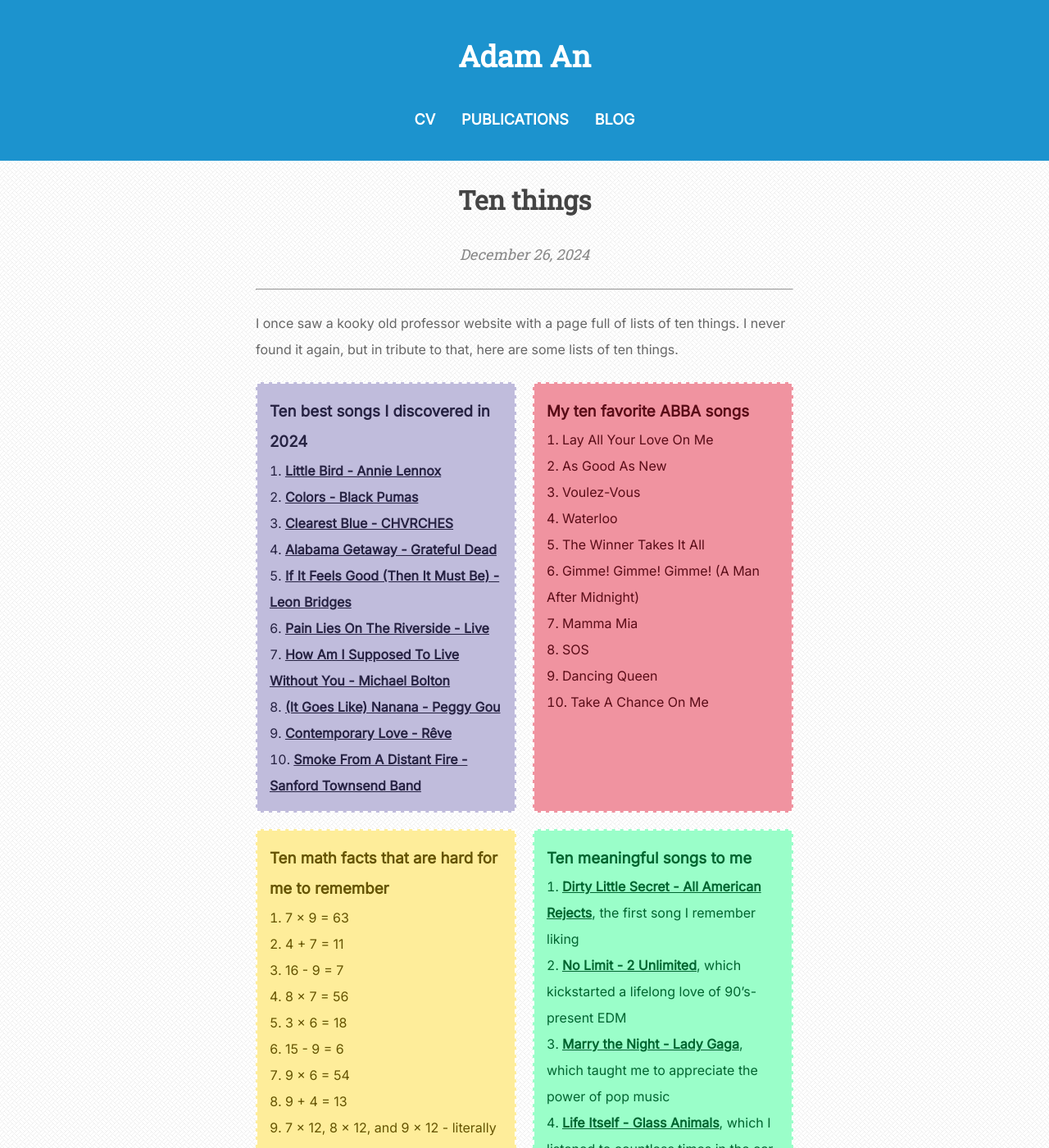
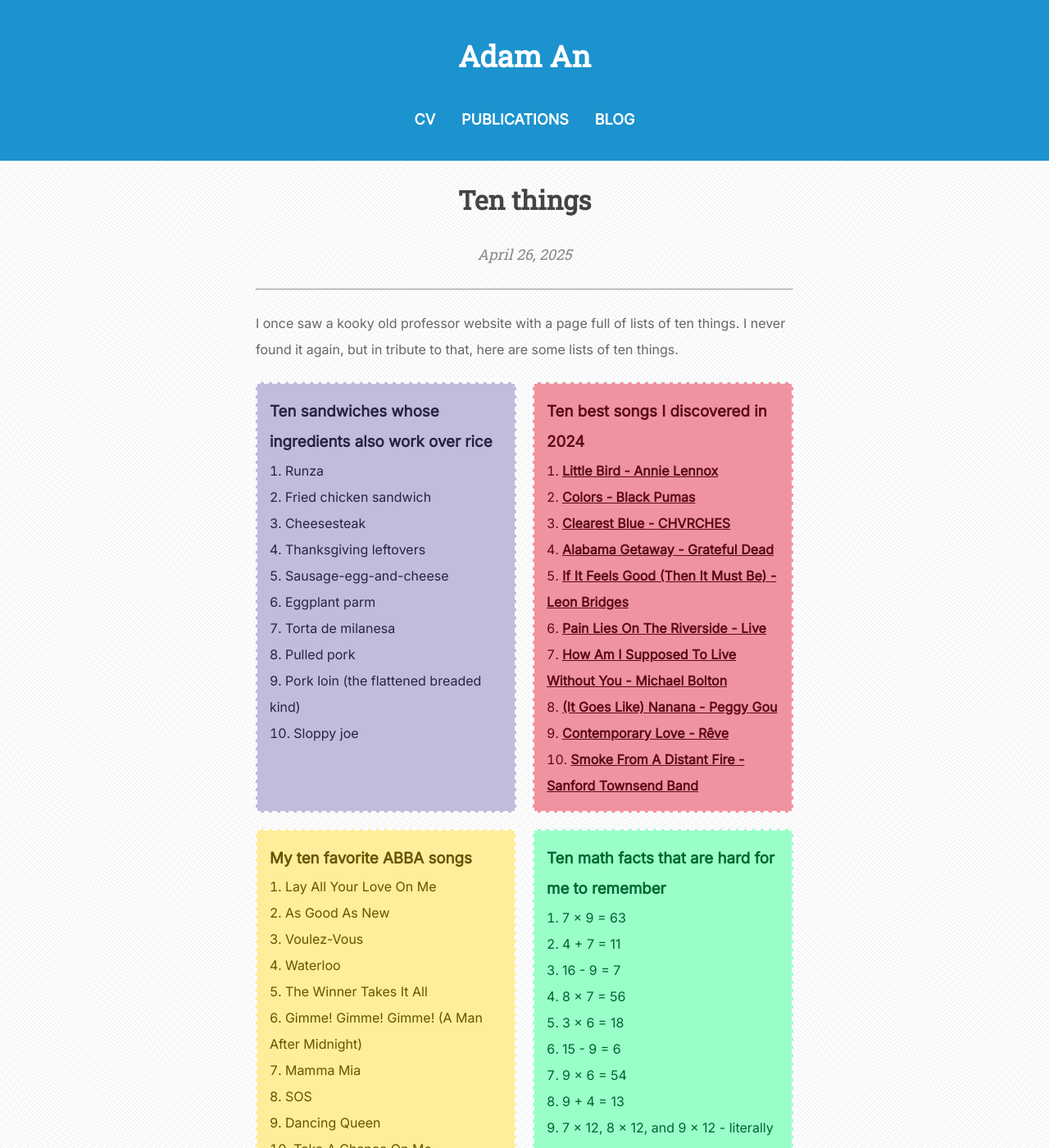
Before and after one commit to theycallmezeal/theycallmezeal.github.io, a Jekyll site: the page built from _posts/2025-04-26-ten-things.md, in a window 1280 px wide and 1400 px high. Shown: the whole window at 82% size. Built offline with Jekyll 4.4.1, drawn with Linux system fonts in a browser that asks for light colours.

Commit message:
add sandwiches

```diff
--- a/_posts/2024-12-26-ten-things.md
+++ b/_posts/2025-04-26-ten-things.md
@@ -9,6 +9,21 @@
 I once saw a kooky old professor website with a page full of lists of ten things. I never found it again, but in tribute to that, here are some lists of ten things.
 
 <section class="lists" markdown=1>
+
+<div markdown=1>
+### Ten sandwiches whose ingredients also work over rice
+
+1. Runza
+2. Fried chicken sandwich
+3. Cheesesteak
+4. Thanksgiving leftovers
+5. Sausage-egg-and-cheese
+6. Eggplant parm
+7. Torta de milanesa
+8. Pulled pork
+9. Pork loin (the flattened breaded kind)
+10. Sloppy joe
+</div>
 
 <div markdown=1>
 ### Ten best songs I discovered in 2024
```
